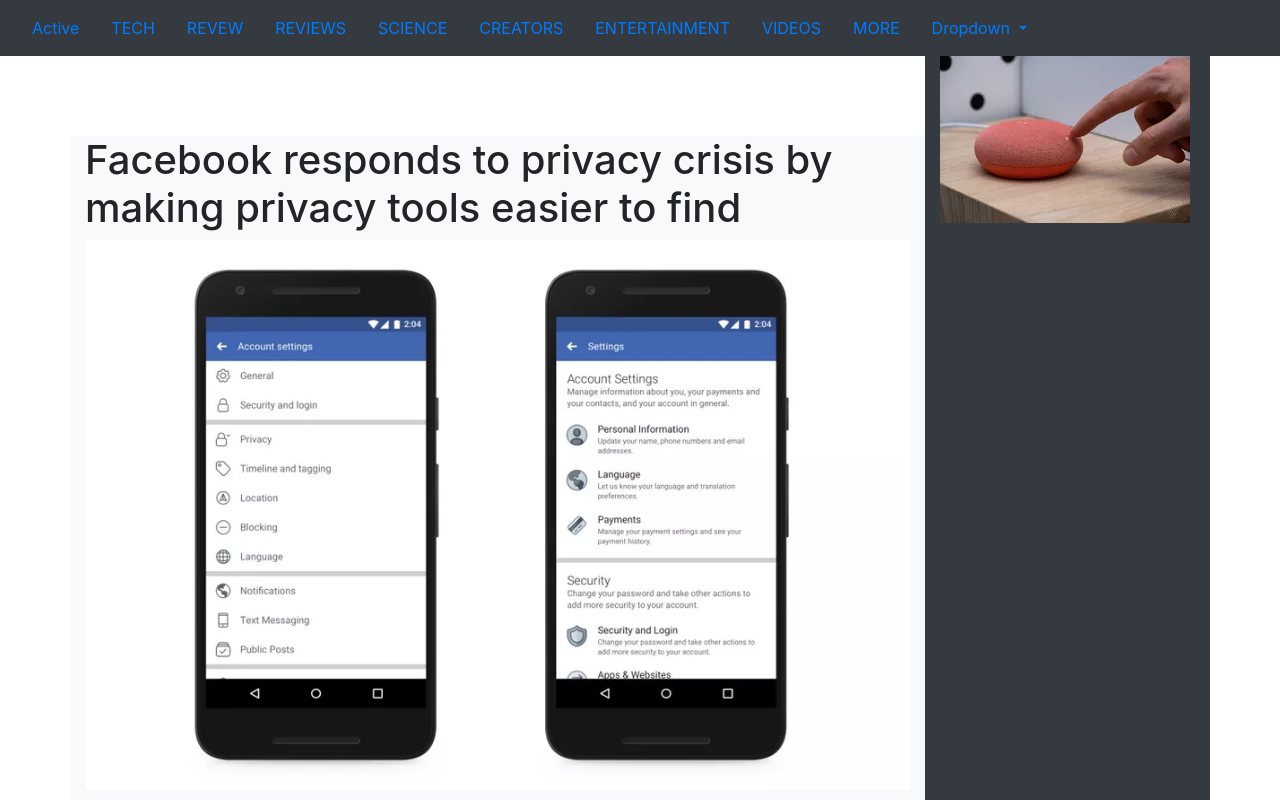
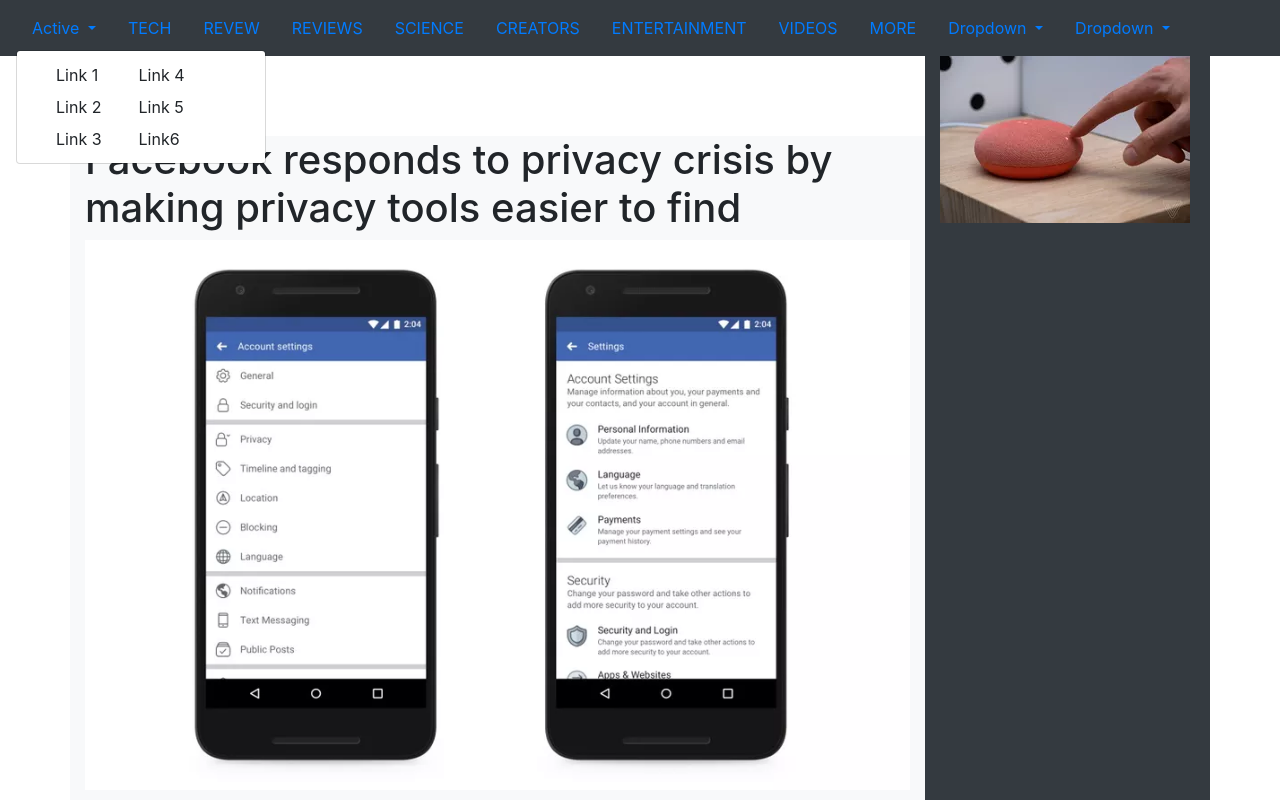
Before and after one commit to gerson-alexandre/css-bootstrap-responsiveness, a plain HTML site: page Task two/index.html in a window 1280 px wide. Both pictures are taken after a click on the button "Active". Shown: the top 800 px of the page. Drawn offline with nearby package versions, Linux system fonts and the light colour scheme.

Commit message:
adding some style in task two

```diff
--- a/Task two/index.html
+++ b/Task two/index.html
@@ -11,8 +11,26 @@
     <header>
         <nav class="navbar navbar-light bg-dark">
             <ul class="nav justify-content-left">
-                <li class="nav-item">
-                  <a class="nav-link active" href="#">Active</a>
+                <li class="nav-item dropdown">
+                  <a class="nav-link dropdown-toggle" href="#" id="navbarDropdown" role="button" data-toggle="dropdown" aria-haspopup="true" aria-expanded="false">
+                    Active
+                  </a>
+                  <div class="dropdown-menu" style="width:250px" aria-labelledby="navbarDropdown">
+                    <div class="container container-sm">
+                      <div class="row">
+                        <div class="col-sm-4">
+                          <a class="dropdown-item" href="#">Link 1</a>
+                          <a class="dropdown-item" href="#">Link 2</a>
+                          <a class="dropdown-item" href="#">Link 3</a>
+                        </div>
+                        <div class="col-sm-4">
+                          <a class="dropdown-item" href="#">Link 4</a>
+                          <a class="dropdown-item" href="#">Link 5</a>
+                          <a class="dropdown-item" href="#">Link6</a>
+                        </div>
+                      </div>
+                    </div>
+                  </div>
                 </li>
                 <li class="nav-item">
                   <a class="nav-link" href="#">TECH</a>
@@ -47,7 +65,7 @@
                     <div class="container container-sm">
                       <div class="row">
                         <div class="col-sm-4">
-                        <a class="dropdown-item" href="#">Link 1ewufheufhufffg dfhhh</a>
+                          <a class="dropdown-item" href="#">Link 1</a>
                           <a class="dropdown-item" href="#">Link 2</a>
                           <a class="dropdown-item" href="#">Link 3</a>
                         </div>
@@ -65,8 +83,28 @@
                     </div>
                   </div>
                 </li>
+                <li class="nav-item dropdown">
+                  <a class="nav-link dropdown-toggle" href="#" id="navbarDropdown" role="button" data-toggle="dropdown" aria-haspopup="true" aria-expanded="false">
+                    Dropdown
+                  </a>
+                  <div class="dropdown-menu" style="width:250px" aria-labelledby="navbarDropdown">
+                    <div class="container container-sm">
+                      <div class="row">
+                        <div class="col-sm-4">
+                          <a class="dropdown-item" href="#">Link 1</a>
+                          <a class="dropdown-item" href="#">Link 2</a>
+                          <a class="dropdown-item" href="#">Link 3</a>
+                        </div>
+                        <div class="col-sm-4">
+                          <a class="dropdown-item" href="#">Link 4</a>
+                          <a class="dropdown-item" href="#">Link 5</a>
+                          <a class="dropdown-item" href="#">Link6</a>
+                        </div>
+                      </div>
+                    </div>
+                  </div>
+                </li>
               </ul>
-
           </nav>
     </header>
 
```
Lines whose indentation alone changed are shown as unchanged.
